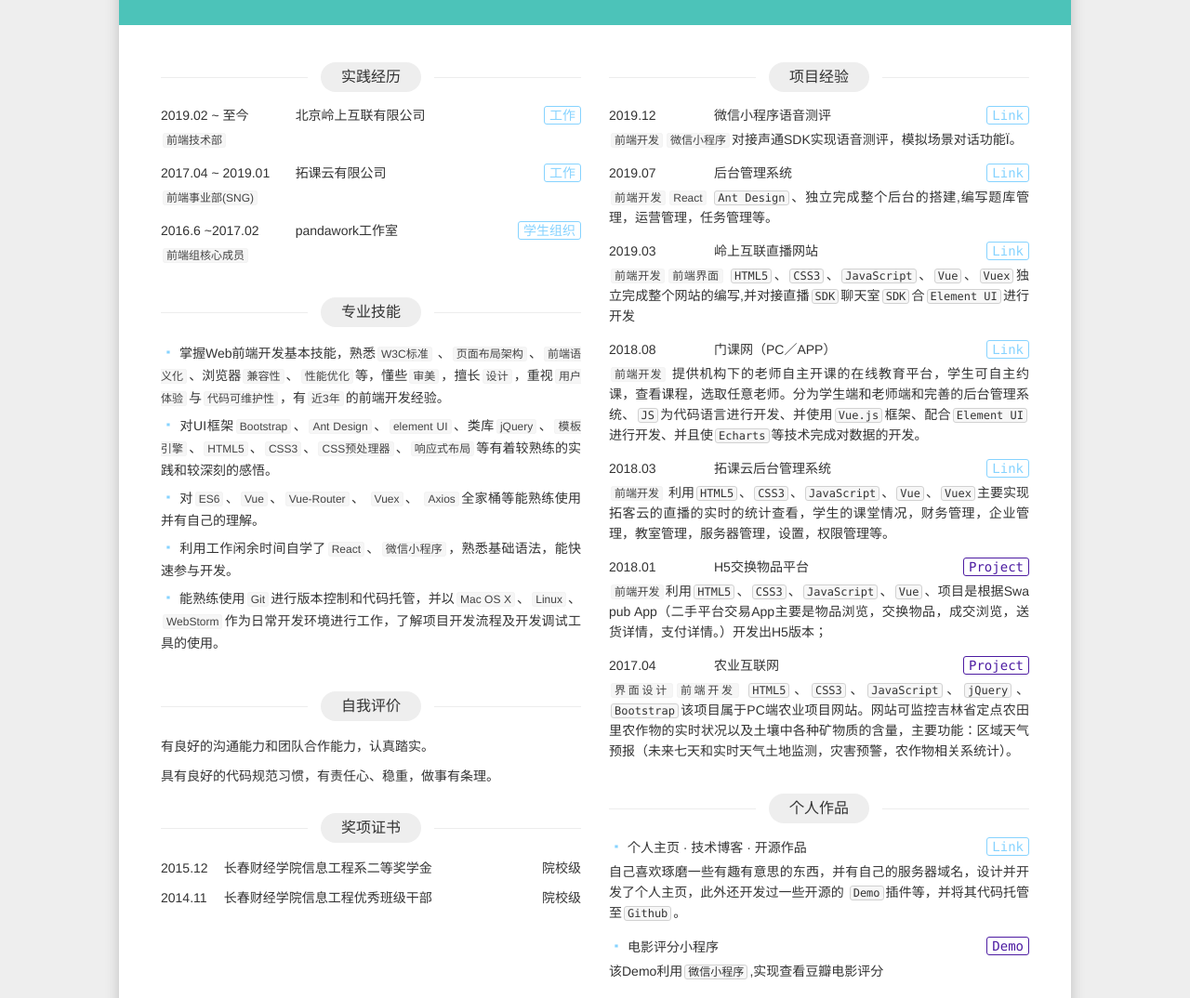
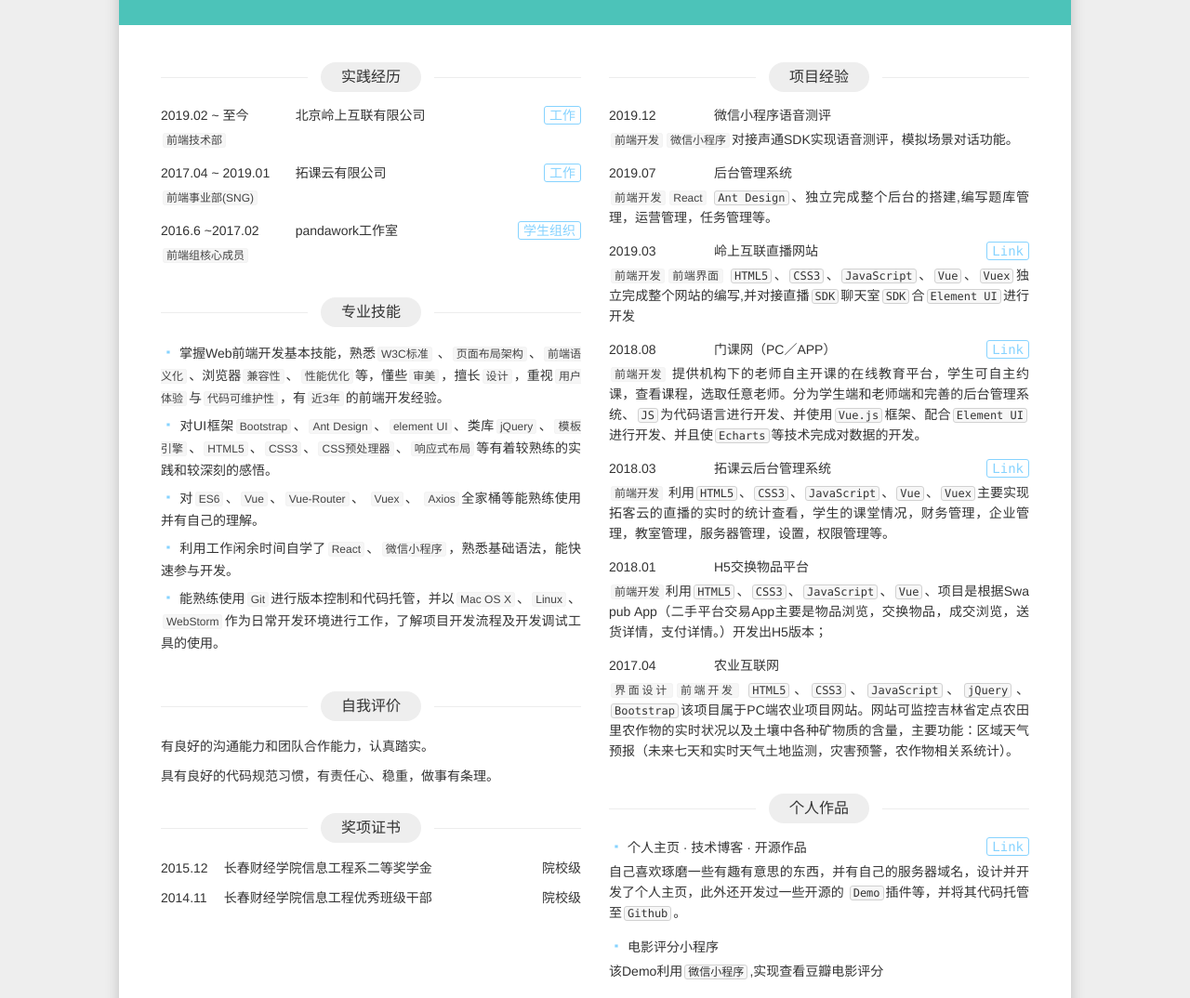
Before and after one commit to gaotianshuang/tsgao, a plain HTML site: page resume/index.html in a window 1280 px wide. Shown: the part 292-1366 px from the top of the page at 93% size. Drawn offline with Linux system fonts and the light colour scheme.

Commit message:
去掉按钮

```diff
--- a/resume/index.html
+++ b/resume/index.html
@@ -130,16 +130,14 @@
                     <div
                         class="section-bd">
                          <div class="item">
-                            <header class="item-hd"><span class="item-time">2019.12</span> <a class="btn item-more" href="javascript:"
-                                    target="_blank">Link</a><h3 class="item-name">微信小程序语音测评</h3>
+                            <header class="item-hd"><span class="item-time">2019.12</span><h3 class="item-name">微信小程序语音测评</h3>
                             </header>
                             <div class="item-bd">
-                                <p class="section-content"><strong>前端开发</strong><strong>微信小程序</strong>对接声通SDK实现语音测评，模拟场景对话功能Ï。
+                                <p class="section-content"><strong>前端开发</strong><strong>微信小程序</strong>对接声通SDK实现语音测评，模拟场景对话功能。
                             </div>
                         </div>
                          <div class="item">
-                            <header class="item-hd"><span class="item-time">2019.07</span> <a class="btn item-more" href="javascript:"
-                                    target="_blank">Link</a><h3 class="item-name">后台管理系统</h3>
+                            <header class="item-hd"><span class="item-time">2019.07</span><h3 class="item-name">后台管理系统</h3>
                             </header>
                             <div class="item-bd">
                                 <p class="section-content"><strong>前端开发</strong><strong>React</strong> <em>Ant Design</em>、独立完成整个后台的搭建,编写题库管理，运营管理，任务管理等。
@@ -171,16 +169,14 @@
                             </div>
                         </div>
                         <div class="item">
-                            <header class="item-hd"><span class="item-time">2018.01</span> <a class="btn item-more no-click" href="javascript:;"
-                                    target="_blank">Project</a><h3 class="item-name">H5交换物品平台 </h3>
+                            <header class="item-hd"><span class="item-time">2018.01</span><h3 class="item-name">H5交换物品平台 </h3>
                             </header>
                             <div class="item-bd">
                                 <p class="section-content"><strong>前端开发</strong>利用<em>HTML5</em>、<em>CSS3</em>、<em>JavaScript</em>、<em>Vue</em>、项目是根据Swapub App（二手平台交易App主要是物品浏览，交换物品，成交浏览，送货详情，支付详情。）开发出H5版本；</p>
                             </div>
                         </div>
                         <div class="item">
-                            <header class="item-hd"><span class="item-time">2017.04</span> <a class="btn item-more no-click" href="javascript:;"
-                            target="_blank">Project</a><h3 class="item-name">农业互联网 </h3>
+                            <header class="item-hd"><span class="item-time">2017.04</span><h3 class="item-name">农业互联网 </h3>
                             </header>
                             <div class="item-bd">
                                 <p class="section-content"><strong>界面设计</strong><strong>前端开发</strong> <em>HTML5</em>、<em>CSS3</em>、<em>JavaScript</em>、<em>jQuery</em>、<em>Bootstrap</em>该项目属于PC端农业项目网站。网站可监控吉林省定点农田里农作物的实时状况以及土壤中各种矿物质的含量，主要功能：区域天气预报（未来七天和实时天气土地监测，灾害预警，农作物相关系统计）。</p>
@@ -201,7 +197,9 @@
                             </div>
                         </div>
                         <div class="item">
-                            <header class="item-hd"><a class="btn item-more no-click" href="javascript:;" target="_blank">Demo</a><h3 class="item-name"><i
+                            <header class="item-hd">
+                           <!--      <a class="btn item-more no-click">Demo</a> -->
+                                <h3 class="item-name"><i
                                         class="iconfont icon-dot"></i> 电影评分小程序</h3>
                             </header>
                             <div class="item-bd">
```
Also changed, not shown: resume/src/index.html (+8 -10 lines).
